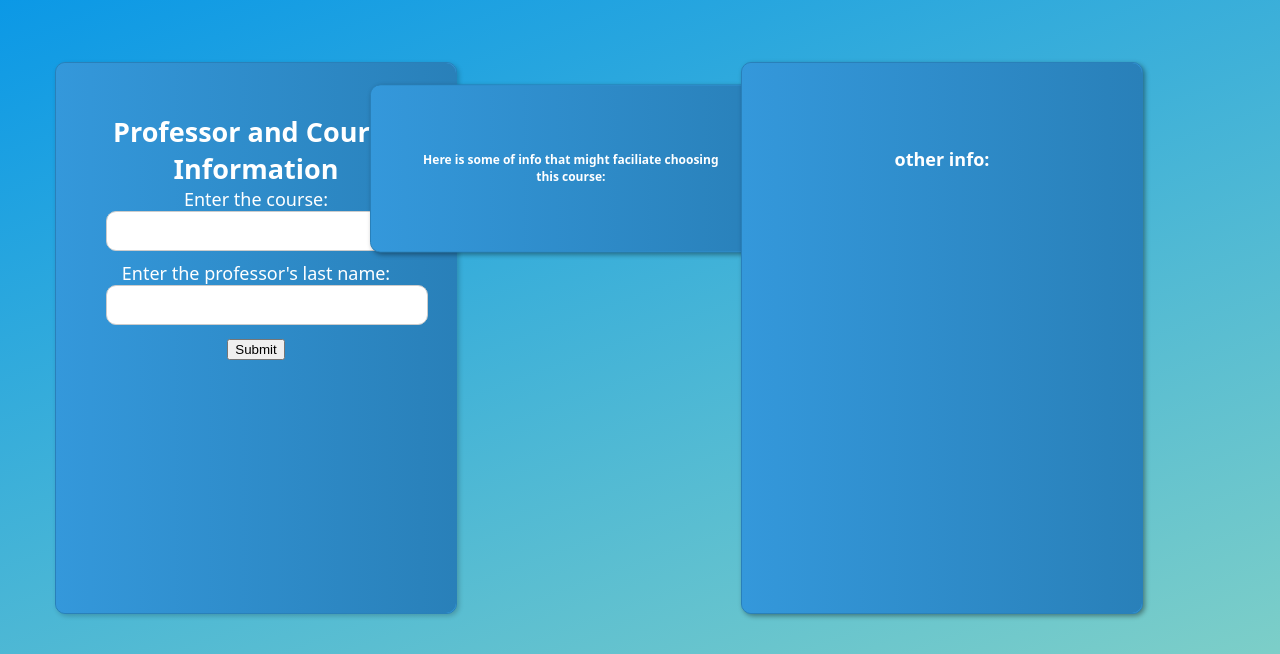
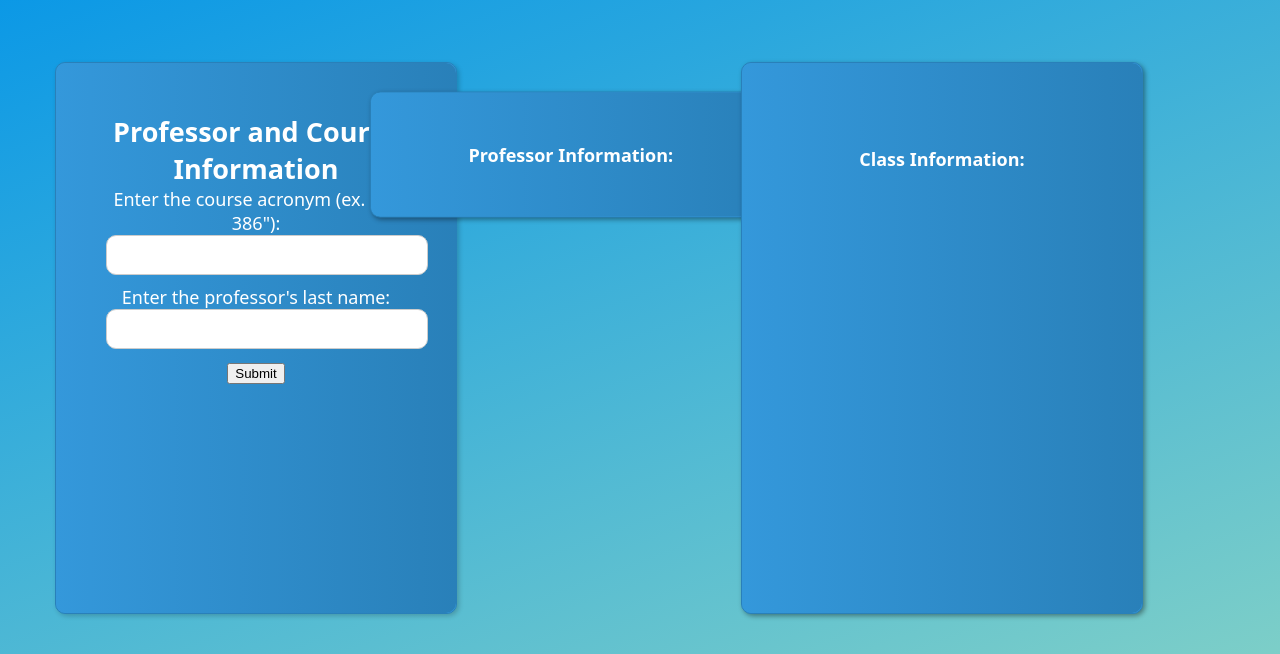
Before and after one commit to UnlimitedDrip/ProjectPinecone, a Flask app: page / in a window 1280 px wide. Shown: the part 112-766 px from the top of the page. Run offline with Flask 3, Linux system fonts and the light colour scheme.

Commit message:
Slight Improvements
Added better vocabulary to the index file plus an example for user input and fixed the professor last name issue.

```diff
--- a/project_pinecone/templates/index.html
+++ b/project_pinecone/templates/index.html
@@ -34,7 +34,7 @@
                 <h1>Professor and Course Information</h1>
 
                 <form action="{{ url_for('display_route') }}" method="post">
-                    <label for="Course">Enter the course:</label>
+                    <label for="Course">Enter the course acronym (ex. "CS 386"):</label>
                     <input type="text" id="Course" name="Course" required>
 
                     <label for="Last">Enter the professor's last name:</label>
@@ -48,13 +48,12 @@
     </section>
     <div class="tile-container">
         <div class="results-tile" id="search-results">
-            <h4>Here is some of info that might faciliate choosing this course:</h4>
+            <h2>Professor Information:</h2>
             <!-- Display the result if available -->
             {% if result %}
             <div class="output">
                 <br>
-                <p>Instructor Information:</p>
-                <p>Instructor: {{result[1].firstName}} {{result[1].lastname}}</p>
+                <p>Instructor: {{result[1].firstName}} {{result[1].lastName}}</p>
                 <p>Instructor's Rating: {{result[1].rating}}</p>
                 <p>Instructor's Difficulty Rating: {{result[1].difficulty}}</p>
                 <a href={{result[1].link}}> Professor Reviews </a>
@@ -69,14 +68,14 @@
 
         <div class="tile2" id="search-results">
             <br><br>
-            <h2>other info:</h2>
+            <h2>Class Information:</h2>
             <!-- Adjust this part to display your result data -->
             {% if result %}
             <div class="output1">
                 <br><br>
-                <p>Course Information: <br>Percentage of Students who passed with a 'C' or Higher: {{result[3]}}%.</p>
+                <p>Passing Rate: <br>Percentage of Students who passed with a 'C' or Higher: {{result[3]}}%.</p>
                 <p>Percentage of Students who withdrew: {{result[4]}}%.</p> <br>
-                <p>Course Difficulty:<br>{{result[5]}}</p>
+                <p>Difficulty:<br>{{result[5]}}</p>
             </div>
             {% endif %}
         </div>
```
